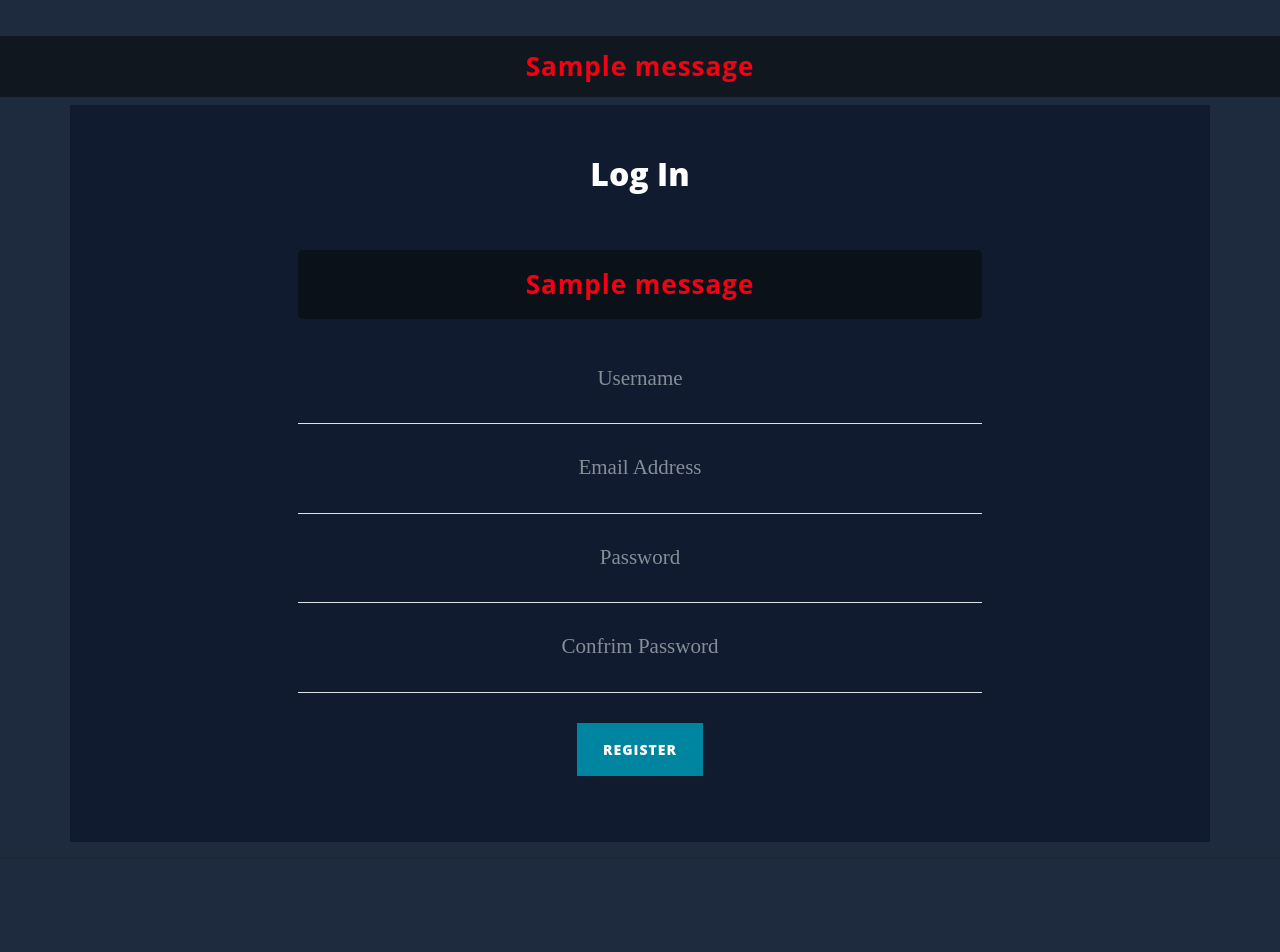
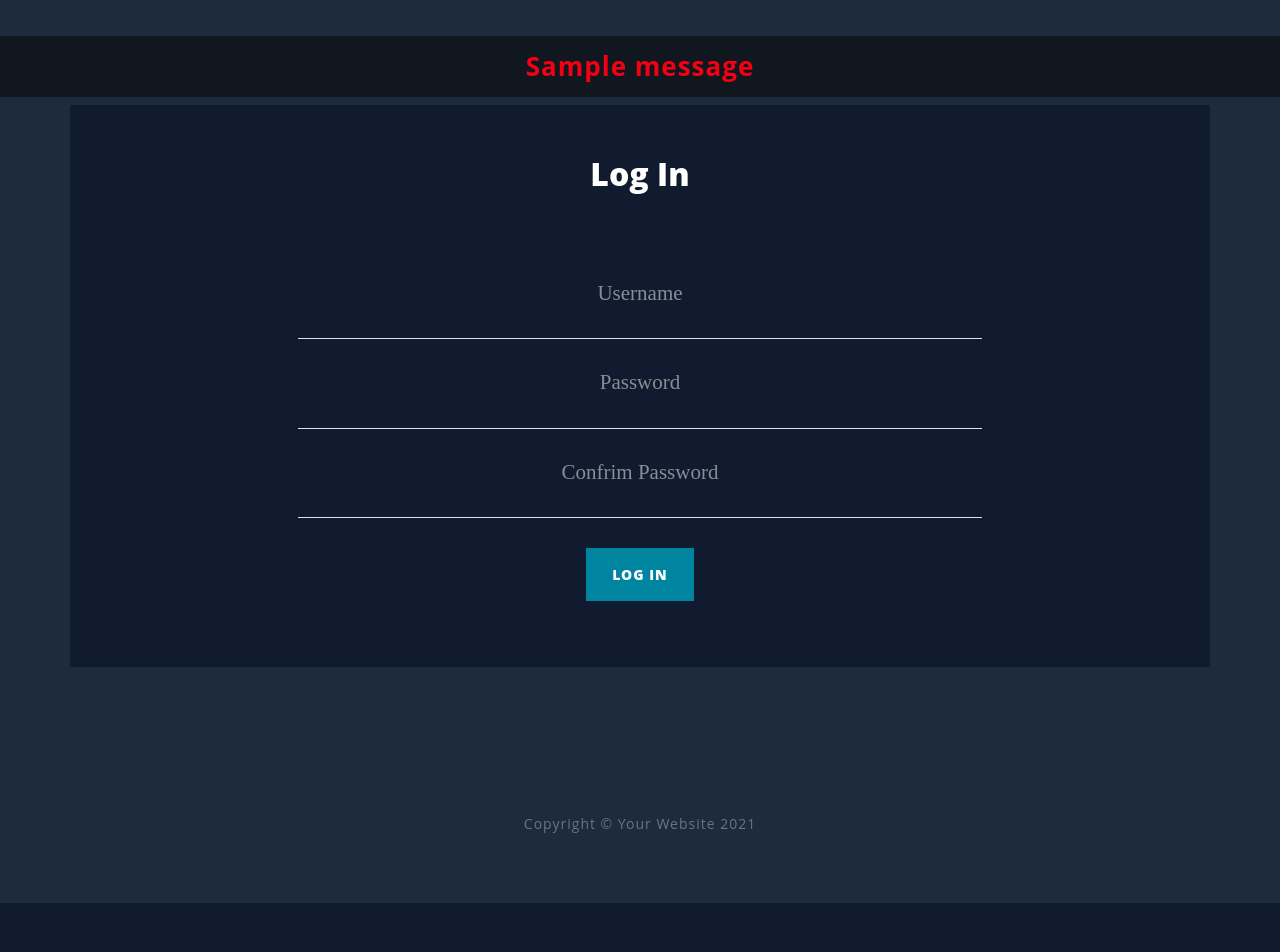
Before and after one commit to EllenSt264/mass-effect-wiki, a Flask app: page /login in a window 1280 px wide. Shown: the part 454-1406 px from the top of the page. After the commit the page ends 1357 px from the top, so only its background shows below. Run offline with Flask 2, Linux system fonts and the light colour scheme; one stand-in notice (Sample message) is shown; some libraries are stand-ins or nearby versions.

Commit message:
Add Login functionality

```diff
--- a/run.py
+++ b/run.py
@@ -71,16 +71,6 @@ def about_member(member_name):
     return render_template("member.html", member=member)
 
 
-@app.route("/shepard")
-def shepard():
-    return render_template("shepard.html", page_title="Shepard")
-
-
-@app.route("/login")
-def login():
-    return render_template("login.html", page_title="Log In")
-
-
 @app.route("/register", methods=["POST", "GET"])
 def register():
     if request.method == "POST":
@@ -113,6 +103,38 @@ def register():
     return render_template("register.html", page_title="Register")
 
 
+@app.route("/login", methods=["GET", "POST"])
+def login():
+    if request.method == "POST":
+        # Check if user exists within the database
+        existing_user = mongo.db.users.find_one(
+            {"username": request.form.get("username").lower()}
+        )
+
+        if existing_user:
+            # Check if hashed password matches user input
+            if check_password_hash(
+                existing_user["password"], request.form.get("password")):
+                    session["user"] = request.form.get("username").lower()
+                    flash("Welcome {}".format(request.form.get("username").capitalize()))
+                    return redirect(url_for("shepard", username=session["user"]))
+            else:
+                # Invalid password
+                flash("Incorrect Username and/or Password")
+                return redirect(url_for("login"))
+        else:
+            # Username doesn't exist
+            flash("Incorrect Username and/or Password")
+            return redirect(url_for("login"))
+
+    return render_template("login.html", page_title="Log In")
+
+
+@app.route("/shepard")
+def shepard():
+    return render_template("shepard.html", page_title="Shepard")
+
+
 @app.route("/contact", methods=["GET", "POST"])
 def contact():
     if request.method == "POST":
--- a/templates/login.html
+++ b/templates/login.html
@@ -6,39 +6,20 @@
     <div class="row">
         <div class="col-lg-8 col-md-10 mx-auto">
 
-            {% with messages = get_flashed_messages() %}
-                {% if messages %}
-                    <ul class="flashes text-center">
-                        {% for message in messages %}
-                            <li>{{ message }}</li>
-                        {% endfor %}
-                    </ul>
-                {% endif %}
-            {% endwith %}
-
-            <form method="POST" name="sentMessage" id="contactForm" novalidate>
+            <form method="POST" action="{{ url_for('login') }}">
                 <!-- Username -->
                 <div class="control-group">
                     <div class="form-group floating-label-form-group controls">
-                        <label>Username</label>
-                        <input type="text" class="form-control text-center" placeholder="Username" username="username" id="username"
-                        minlength="5" maxlength="15" data-validation-required-message="Please enter a username." required>
-                        <p class="help-block text-danger"></p>
-                    </div>
-                </div>
-                <!-- Email -->
-                <div class="control-group">
-                    <div class="form-group floating-label-form-group controls">
-                        <label>Email Address</label>
-                        <input type="email" class="form-control text-center" placeholder="Email Address" name="email" id="email"
-                        minlength="5" maxlength="30" data-validation-required-message="Please enter your email address." required>
+                        <label for="username">Username</label>
+                        <input type="text" class="form-control text-center" placeholder="Username" name="username" id="username"
+                        minlength="5" maxlength="15" data-validation-required-message="Please enter your username" required>
                         <p class="help-block text-danger"></p>
                     </div>
                 </div>
                 <!-- Password -->
                 <div class="control-group">
                     <div class="form-group col-xs-12 floating-label-form-group controls">
-                        <label>Password</label>
+                        <label for="password">Password</label>
                         <input type="tel" class="form-control text-center" placeholder="Password" name="password" id="password"
                         minlength="5" maxlength="15" data-validation-required-message="Please enter a password." required>
                         <p class="help-block text-danger"></p>
@@ -47,7 +28,7 @@
                 <!-- Confirm Password -->
                 <div class="control-group">
                     <div class="form-group col-xs-12 floating-label-form-group controls">
-                        <label>Password</label>
+                        <label for="confirmPassword">Password</label>
                         <input type="tel" class="form-control text-center" placeholder="Confrim Password" name="confirmPassword" id="confirmPassword"
                         minlength="5" maxlength="15" data-validation-required-message="Please confirm your password." required>
                         <p class="help-block text-danger"></p>
@@ -55,10 +36,10 @@
                 </div>
                 <br>
                 <div id="success"></div>
-                <!-- Register -->
+                <!-- log In -->
                 <div class="form-group text-center">
-                    <button type="submit" class="btn btn-primary mx-auto" id="sendMessageButton">
-                        Register
+                    <button type="submit" class="btn btn-primary mx-auto">
+                        Log In
                     </button>
                 </div>
             </form>
```
